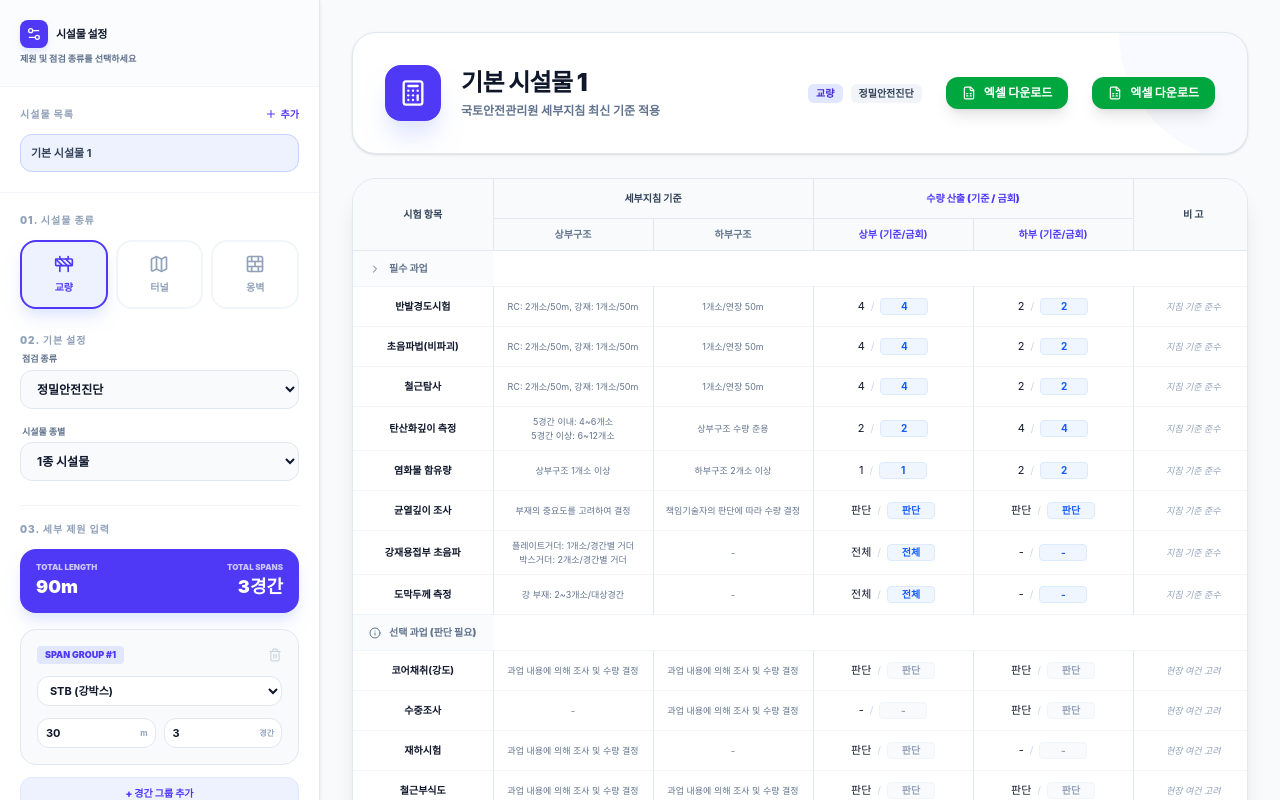
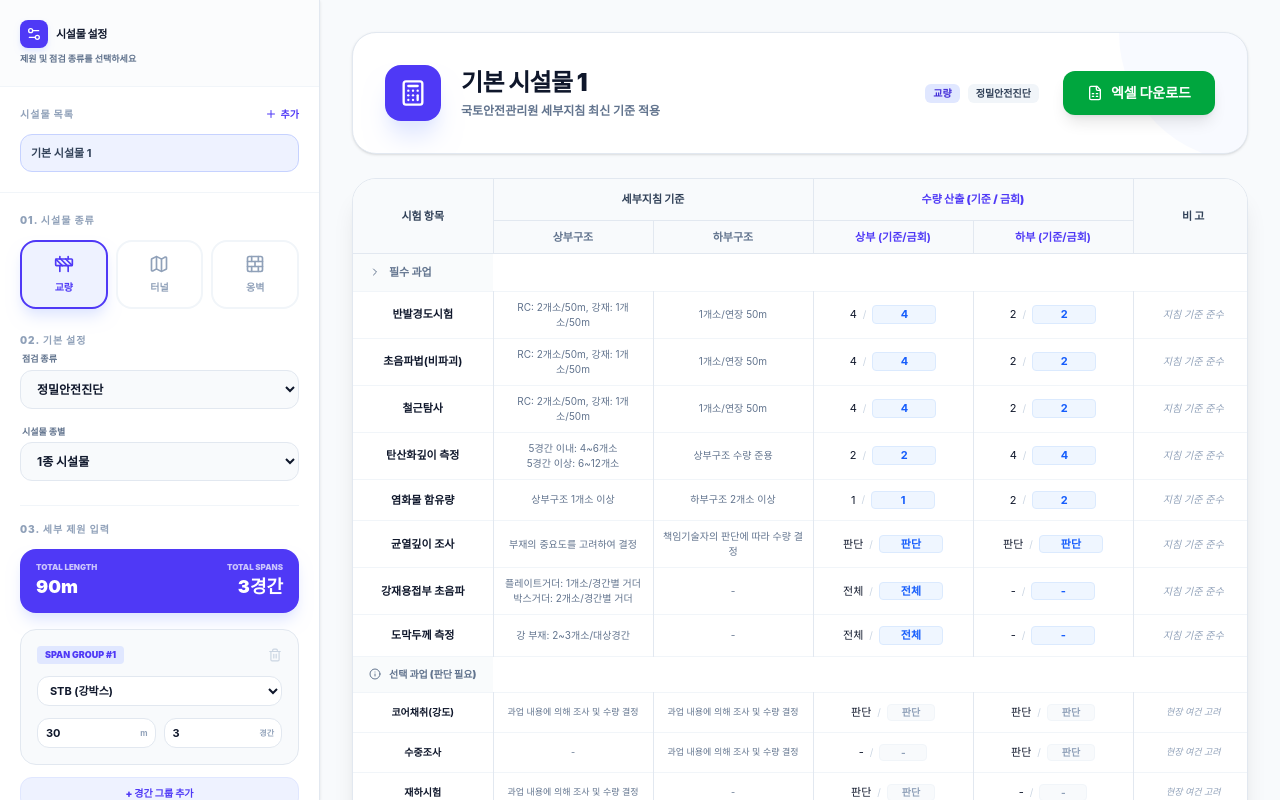
Before and after one commit to jjsshh9132-sudo/-ver2, a React (Vite) app: page / in a window 1280 px wide. Shown: the top 800 px of the page. Built offline with nearby package versions, Linux system fonts and the light colour scheme.

Commit message:
Update App.tsx

```diff
--- a/src/App.tsx
+++ b/src/App.tsx
@@ -17,8 +17,6 @@ import {
   BrickWall,
   ChevronRight,
   Info,
-  LayoutDashboard,
-  Layers,
   FileSpreadsheet
 } from 'lucide-react';
 import { motion, AnimatePresence } from 'motion/react';
@@ -40,24 +38,6 @@ import {
   BRIDGE_TYPES
 } from './constants';
 import { TEST_RULES, getCategory } from './rules';
-
-const REMARKS_MAP: Record<string, string> = {
-  'CONC_STR': '반발경도법 등',
-  'CARBON': '페놀프탈레인 용액법 등',
-  'REBAR': '전자파법, 전자기유도법 등',
-  'CHLORIDE': '전위차적정법 등',
-  'STEEL_THICK': '초음파두께측정 등',
-  'PAINT_THICK': '도막두께측정 등',
-  'UT': '초음파탐상시험 등',
-  'MT': '자분탐상시험 등',
-  'PT': '침투탐상시험 등',
-  'SCOUR': '육안조사 및 장비측정 등',
-  'TUNNEL_THICK': '충격반향기법, GPR 등',
-  'TUNNEL_BACK': 'GPR 등',
-  'RW_STR': '반발경도법 등',
-  'RW_CARBON': '페놀프탈레인 용액법 등',
-  'RW_REBAR': '전자파법, 전자기유도법 등'
-};
 
 const DEFAULT_FACILITY: Facility = {
   id: '1',
@@ -167,7 +147,8 @@ export default function App() {
     newImplQtys[ruleId][type] = value;
     updateFacility({ implQtys: newImplQtys });
   };
-        const downloadExcel = () => {
+
+  const downloadExcel = () => {
     const tableData = TEST_RULES[activeFacility.selectedType].map(rule => {
       const res = rule.calculate(activeFacility);
       const valU = activeFacility.implQtys[rule.id]?.upper ?? res.upperQty;
@@ -253,7 +234,7 @@ export default function App() {
                   onClick={(e) => { e.stopPropagation(); deleteFacility(f.id); }}
                   className="opacity-0 group-hover:opacity-100 text-slate-300 hover:text-red-500 transition-all ml-2"
                 >
-                  <Trash2 className="w-3 h-3" />
+                  <X className="w-3 h-3" />
                 </button>
               </div>
             ))}
@@ -497,33 +478,11 @@ export default function App() {
                 </div>
               </div>
             </div>
-<button
-  onClick={downloadExcel}
-  className="flex items-center gap-2 px-4 py-2 bg-green-600 text-white rounded-xl text-xs font-black hover:bg-green-700 transition-all shadow-lg relative z-10 shrink-0"
->
-  <FileSpreadsheet className="w-3.5 h-3.5" /> 엑셀 다운로드
-</button>
             <button
-              onClick={() => {
-                const tableData = TEST_RULES[activeFacility.selectedType].map(rule => {
-                  const res = rule.calculate(activeFacility);
-                  const valU = activeFacility.implQtys[rule.id]?.upper ?? res.upperQty;
-                  const valL = activeFacility.implQtys[rule.id]?.lower ?? res.lowerQty;
-                  return {
-                    '시험 항목': rule.name,
-                    '비고': REMARKS_MAP[rule.id] || '지침 기준 준수',
-                    '수량(기준)': `${res.upperQty}/${res.lowerQty}`,
-                    '수량(금회)': `${valU}/${valL}`
-                  };
-                });
-                const worksheet = XLSX.utils.json_to_sheet(tableData);
-                const workbook = XLSX.utils.book_new();
-                XLSX.utils.book_append_sheet(workbook, worksheet, '수량산출');
-                XLSX.writeFile(workbook, `${activeFacility.name}_수량산출.xlsx`);
-              }}
-              className="flex items-center gap-2 px-4 py-2 bg-green-600 text-white rounded-xl text-xs font-black hover:bg-green-700 transition-all shadow-lg relative z-10 shrink-0"
+              onClick={downloadExcel}
+              className="flex items-center gap-2 px-6 py-3 bg-green-600 text-white rounded-xl text-sm font-black hover:bg-green-700 transition-all shadow-lg relative z-10 shrink-0"
             >
-              <FileSpreadsheet className="w-3.5 h-3.5" /> 엑셀 다운로드
+              <FileSpreadsheet className="w-4 h-4" /> 엑셀 다운로드
             </button>
           </div>
 
@@ -533,23 +492,23 @@ export default function App() {
               <table className="w-full border-collapse text-left min-w-[900px] table-fixed">
                 <thead>
                   <tr className="bg-slate-50 border-b border-slate-200">
-                    <th rowSpan={2} className="p-3 border-r border-slate-200 font-black text-slate-700 text-[10px] w-[140px] text-center">시험 항목</th>
-                    <th colSpan={2} className="p-3 border-r border-slate-200 font-black text-slate-700 text-[10px] text-center">세부지침 기준</th>
-                    <th colSpan={2} className="p-3 border-r border-slate-200 font-black text-indigo-600 text-[10px] text-center">수량 산출 (기준 / 금회)</th>
-                    <th rowSpan={2} className="p-3 font-black text-slate-700 text-[10px] w-[120px] text-center">비 고</th>
+                    <th rowSpan={2} className="p-3 border-r border-slate-200 font-black text-slate-700 text-[11px] w-[140px] text-center">시험 항목</th>
+                    <th colSpan={2} className="p-3 border-r border-slate-200 font-black text-slate-700 text-[11px] text-center">세부지침 기준</th>
+                    <th colSpan={2} className="p-3 border-r border-slate-200 font-black text-indigo-600 text-[11px] text-center">수량 산출 (기준 / 금회)</th>
+                    <th rowSpan={2} className="p-3 font-black text-slate-700 text-[11px] w-[120px] text-center">비 고</th>
                   </tr>
                   <tr className="bg-slate-50 border-b border-slate-200">
                     {isBridge ? (
                       <>
-                        <th className="p-2 border-r border-slate-200 font-bold text-slate-500 text-[10px] text-center">상부구조</th>
-                        <th className="p-2 border-r border-slate-200 font-bold text-slate-500 text-[10px] text-center">하부구조</th>
-                        <th className="p-2 border-r border-slate-200 font-bold text-indigo-600 text-[10px] text-center">상부 (기준/금회)</th>
-                        <th className="p-2 border-r border-slate-200 font-bold text-indigo-600 text-[10px] text-center">하부 (기준/금회)</th>
+                        <th className="p-2 border-r border-slate-200 font-bold text-slate-500 text-[11px] text-center">상부구조</th>
+                        <th className="p-2 border-r border-slate-200 font-bold text-slate-500 text-[11px] text-center">하부구조</th>
+                        <th className="p-2 border-r border-slate-200 font-bold text-indigo-600 text-[11px] text-center">상부 (기준/금회)</th>
+                        <th className="p-2 border-r border-slate-200 font-bold text-indigo-600 text-[11px] text-center">하부 (기준/금회)</th>
                       </>
                     ) : (
                       <>
-                        <th colSpan={2} className="p-2 border-r border-slate-200 font-bold text-slate-500 text-[10px] text-center">산정 기준</th>
-                        <th colSpan={2} className="p-2 border-r border-slate-200 font-bold text-indigo-600 text-[10px] text-center">수량 산출 (기준 / 금회)</th>
+                        <th colSpan={2} className="p-2 border-r border-slate-200 font-bold text-slate-500 text-[11px] text-center">산정 기준</th>
+                        <th colSpan={2} className="p-2 border-r border-slate-200 font-bold text-indigo-600 text-[11px] text-center">수량 산출 (기준 / 금회)</th>
                       </>
                     )}
                   </tr>
@@ -557,7 +516,7 @@ export default function App() {
                 <tbody className="divide-y divide-slate-100">
                   {/* Basic Tasks */}
                   <tr className="bg-slate-50/80">
-                    <td colSpan={isBridge ? 6 : 4} className="p-2.5 px-4 text-[10px] font-black text-slate-500 flex items-center gap-2">
+                    <td colSpan={isBridge ? 6 : 4} className="p-2.5 px-4 text-[11px] font-black text-slate-500 flex items-center gap-2">
                       <ChevronRight className="w-3 h-3" /> 필수 과업
                     </td>
                   </tr>
@@ -567,11 +526,11 @@ export default function App() {
                     const valL = activeFacility.implQtys[rule.id]?.lower ?? res.lowerQty;
                     return (
                       <tr key={rule.id} className="hover:bg-slate-50 transition-colors">
-                        <td className="p-3 border-r border-slate-200 font-bold text-slate-900 text-[10px] text-center">{rule.name}</td>
+                        <td className="p-3 border-r border-slate-200 font-bold text-slate-900 text-[11px] text-center">{rule.name}</td>
                         {isBridge ? (
                           <>
-                            <td className="p-2 border-r border-slate-200 text-[9px] text-slate-500 text-center whitespace-pre-line">{res.upperCriteria || '-'}</td>
-                            <td className="p-2 border-r border-slate-200 text-[9px] text-slate-500 text-center whitespace-pre-line">{res.lowerCriteria || '-'}</td>
+                            <td className="p-2 border-r border-slate-200 text-[10px] text-slate-500 text-center whitespace-pre-wrap">{res.upperCriteria || '-'}</td>
+                            <td className="p-2 border-r border-slate-200 text-[10px] text-slate-500 text-center whitespace-pre-wrap">{res.lowerCriteria || '-'}</td>
                             <td className="p-2 border-r border-slate-200 text-center">
                               <div className="flex items-center justify-center gap-1.5">
                                 <span className="text-slate-900 font-normal text-[11px]">{res.upperQty}</span>
@@ -580,41 +539,41 @@ export default function App() {
                                   type="text"
                                   value={valU}
                                   onChange={(e) => updateImplQty(rule.id, 'upper', e.target.value)}
-                                  className="w-12 bg-blue-50 border border-blue-100 rounded text-center text-[10px] font-bold text-blue-600 outline-none print:bg-transparent print:border-none"
+                                  className="w-16 bg-blue-50 border border-blue-100 rounded text-center text-[11px] font-bold text-blue-600 outline-none"
                                 />
                               </div>
                             </td>
                             <td className="p-2 border-r border-slate-200 text-center">
-                              <div className="flex items-center justify-center gap-1.5">
+                              <div className="flex items-center justify-center gap-1.5 whitespace-nowrap">
                                 <span className="text-slate-900 font-normal text-[11px]">{res.lowerQty}</span>
                                 <span className="text-slate-300 text-[10px]">/</span>
                                 <input
                                   type="text"
                                   value={valL}
                                   onChange={(e) => updateImplQty(rule.id, 'lower', e.target.value)}
-                                  className="w-12 bg-blue-50 border border-blue-100 rounded text-center text-[10px] font-bold text-blue-600 outline-none print:bg-transparent print:border-none"
+                                  className="w-16 bg-blue-50 border border-blue-100 rounded text-center text-[11px] font-bold text-blue-600 outline-none"
                                 />
                               </div>
                             </td>
                           </>
                         ) : (
                           <>
-                            <td colSpan={2} className="p-2 border-r border-slate-200 text-[9px] text-slate-500 text-center whitespace-pre-line">{res.upperCriteria || '-'}</td>
+                            <td colSpan={2} className="p-2 border-r border-slate-200 text-[10px] text-slate-500 text-center whitespace-pre-wrap">{res.upperCriteria || '-'}</td>
                             <td colSpan={2} className="p-2 border-r border-slate-200 text-center">
-                              <div className="flex items-center justify-center gap-1.5">
+                              <div className="flex items-center justify-center gap-1.5 whitespace-nowrap">
                                 <span className="text-slate-900 font-normal text-[11px]">{res.upperQty}</span>
                                 <span className="text-slate-300 text-[10px]">/</span>
                                 <input
                                   type="text"
                                   value={valU}
                                   onChange={(e) => updateImplQty(rule.id, 'upper', e.target.value)}
-                                  className="w-12 bg-blue-50 border border-blue-100 rounded text-center text-[10px] font-bold text-blue-600 outline-none print:bg-transparent print:border-none"
+                                  className="w-16 bg-blue-50 border border-blue-100 rounded text-center text-[11px] font-bold text-blue-600 outline-none"
                                 />
                               </div>
                             </td>
                           </>
                         )}
-                        <td className="p-2 text-[9px] text-slate-400 text-center italic">지침 기준 준수</td>
+                        <td className="p-2 text-[10px] text-slate-400 text-center italic">지침 기준 준수</td>
                       </tr>
                     );
                   })}
```
